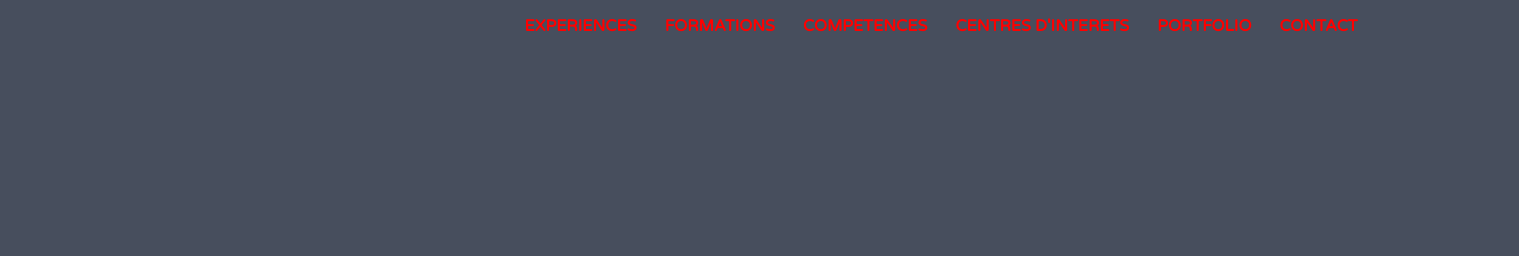
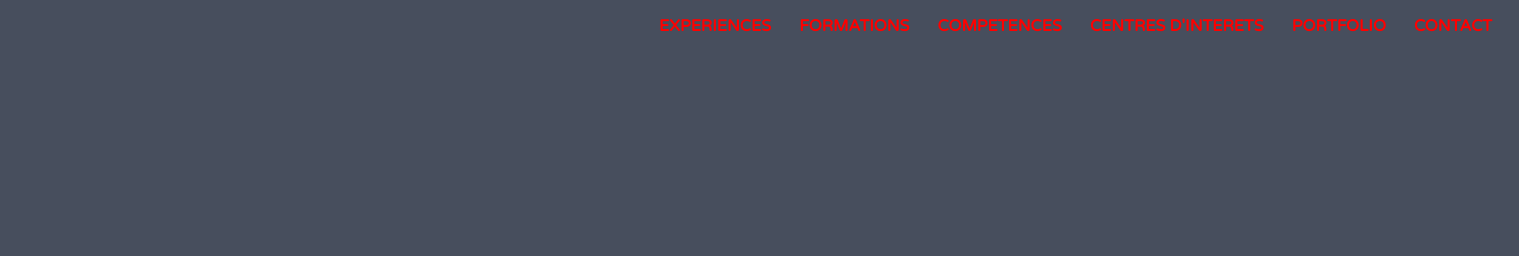
Before and after one commit to Livinien/CV-Flavien, a plain HTML site: page index.html in a window 1280 px wide. Shown: the top 256 px of the page, 1519 px wide, since content can reach past the window. Drawn offline with Linux system fonts and the light colour scheme; files that its build step writes are made by us from their sources.

Commit message:
Update styles.css

```diff
--- a/styles.css
+++ b/styles.css
@@ -18,7 +18,7 @@ body {
 header {
 
     height: 900px;
-    width: 1388px;
+    width: 1527px;
     margin: -8px;
     padding-top: 20px;
     background-image: url('../Images/Photo_CV.jpg');
@@ -153,7 +153,7 @@ a:visited {
 
 header ul {
 
-     margin-left: 470px;
+     margin-left: 600px;
 
 }
 
@@ -355,6 +355,7 @@ footer {
     background-color: black;
     text-align: center;
     padding: 5px;
+    margin-right: 0px;
 
 
 }
```
